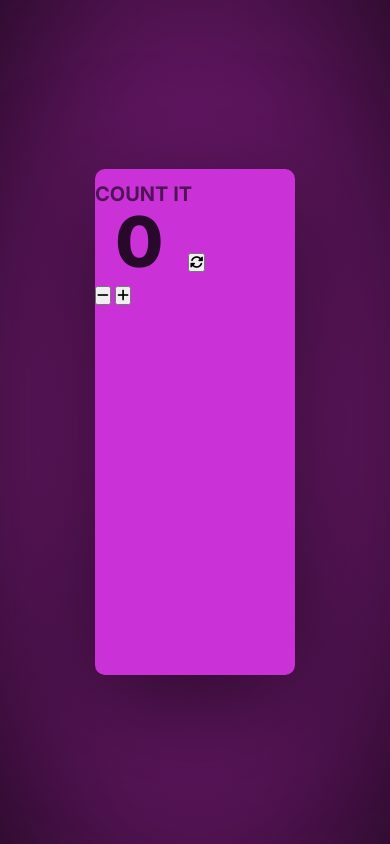
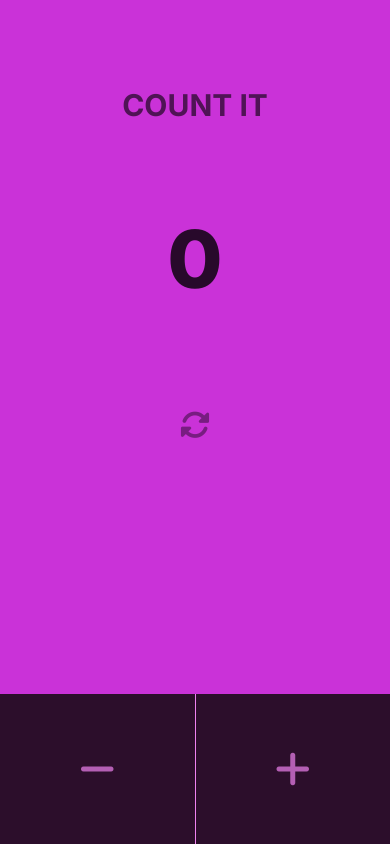
Before and after one commit to Yeboah-Godfred/Javascript-Journey, a plain HTML site: page Fancy Counter/index.html in a window 390 px wide. Drawn offline with Linux system fonts and the light colour scheme.

Commit message:
Styling the components

```diff
--- a/Fancy Counter/style.css
+++ b/Fancy Counter/style.css
@@ -14,45 +14,79 @@ body{
     align-items: center;
 }
 
+button{
+    all:unset;
+}
+
 .main-counter {
     background-color: rgb(202, 50, 216);
-    height: 60vh;
-    width: 200px;
+    height: 65vh;
+    width: 250px;
     border-radius: 10px;
     box-shadow: 0 25px 120px 0 rgba(0, 0, 0, 0.731);
+    display: flex;
+    flex-direction: column;
+    align-items: center;
 }
 
 .heading{
     opacity: 0.6;
     text-transform: uppercase;
-    font-size: 20px;
+    font-size: 30px;
     font-weight: 700;
-    margin-top: 20px;
+    margin-top: 30px;
     line-height: 10px;
     align-items: center;
 }
 
 .counter-value{
-    font-size: 70px;
-    margin: 20px;
+    font-size: 80px;
+    margin: 10px;
     font-weight: 800;
     opacity: 0.8;
 }
 
 .reset-icon{
-
+    cursor: pointer;
+    margin-bottom: 20px;
 }
 
 .reset-counter{
+    font-size: 30px;
+    opacity: 0.4;
+    transition: all 0.5s;
+}
 
+.reset-counter:hover{
+    opacity: 0.7;
 }
 
 .counter-buttons{
-
+    background-color: rgb(44, 14, 43);
+    width: 100%;
+    margin-top: auto;
+    height: 60px;
+    border-bottom-right-radius: 10px;
+    border-bottom-left-radius: 10px;
+    display: flex;
 }
 
 .counter-button{
+    flex: 1;
+    display: flex;
+    justify-content: center;
+    align-items: center;
+    cursor: pointer;
+}
 
+.counter-button:hover{
+    background-color: rgb(56, 25, 56);
+}
+
+.counter-icon{
+    color: violet;
+    opacity: 0.7;
+    font-size: 40px;
 }
 
 .counter-button-decrease{
@@ -64,9 +98,28 @@ body{
 }
 
 .counter-button-increase{
-
+    border-left: 1px solid violet;
 }
 
 .counter-icon-plus{
 
 }
+
+@media (max-width:650px) or (max-height:700px) {
+    .main-counter{
+        width: 100%;
+        height: 100%;
+        border-radius: 0;
+    }
+    .heading{
+        margin-top: 100px;
+    }
+    .counter-value{
+        margin:100px 0px;
+    }
+    .counter-buttons{
+        height: 150px;
+        border-bottom-right-radius: 0;
+        border-bottom-left-radius: 0;
+    }
+}
```
